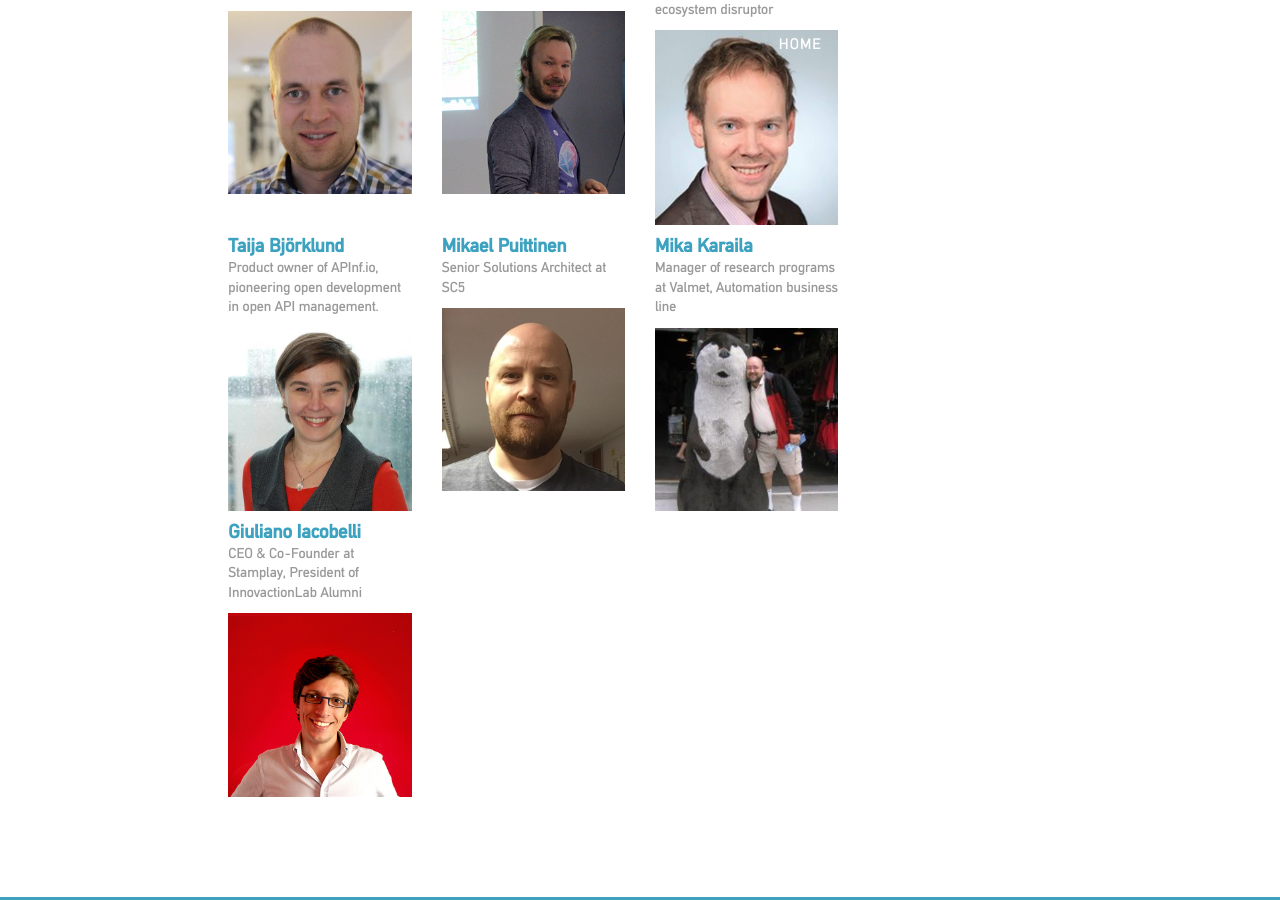
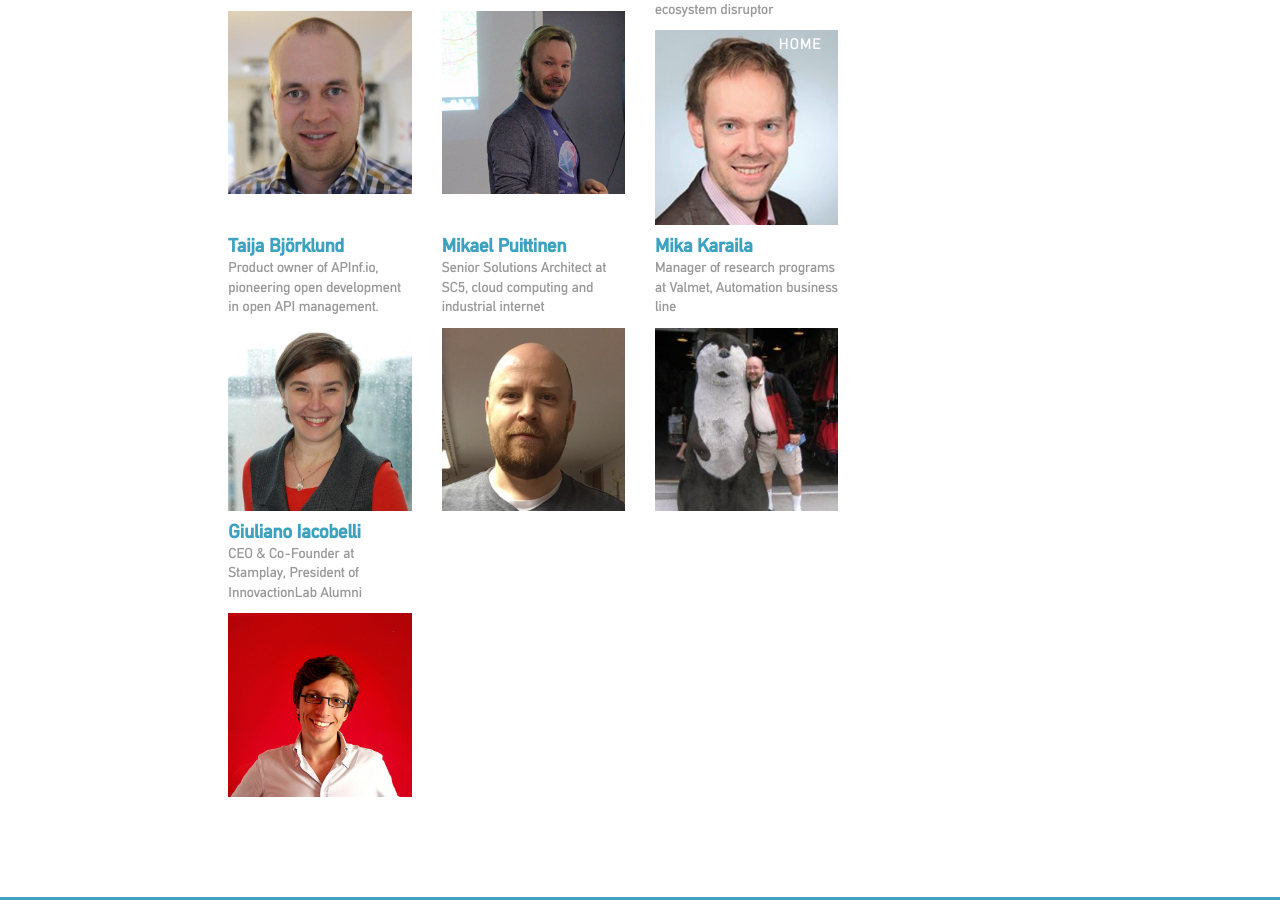
Before and after one commit to apidaysnordic/apidaysnordic.github.io, a Jekyll site: the page built from index.md, in a window 1280 px wide and 900 px high, scrolled down 4378 px. Built offline with Jekyll 4.4.1, drawn with Linux system fonts in a browser that asks for light colours; some web fonts are replaced; comment, search, counter and statistics services are not loaded.

Commit message:
expanded Puittinen desc

```diff
--- a/_layouts/default.html
+++ b/_layouts/default.html
@@ -315,7 +315,7 @@
                     <div class="col-xs-12 col-sm-6 col-md-4 col-lg-3">
                         <div class="speaker">
                             <a href="/2016/03/16/mikael-puittinen.html">
-                                <h4 class="speaker-profile">Mikael Puittinen<br><small>Senior Solutions Architect at SC5</small></h4>
+                                <h4 class="speaker-profile">Mikael Puittinen<br><small>Senior Solutions Architect at SC5, cloud computing and industrial internet </small></h4>
 
                                 <div class="speaker-image">
 
```
